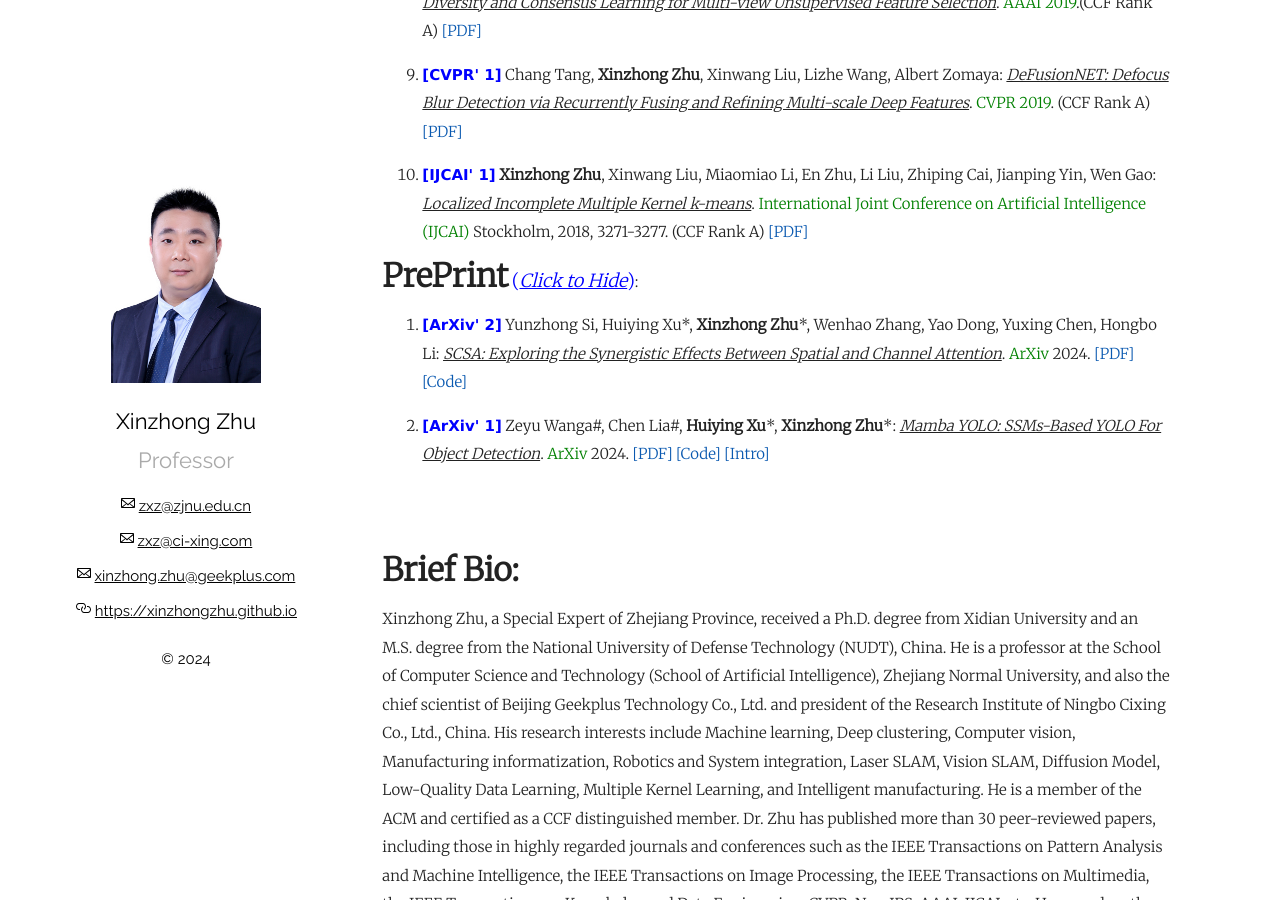
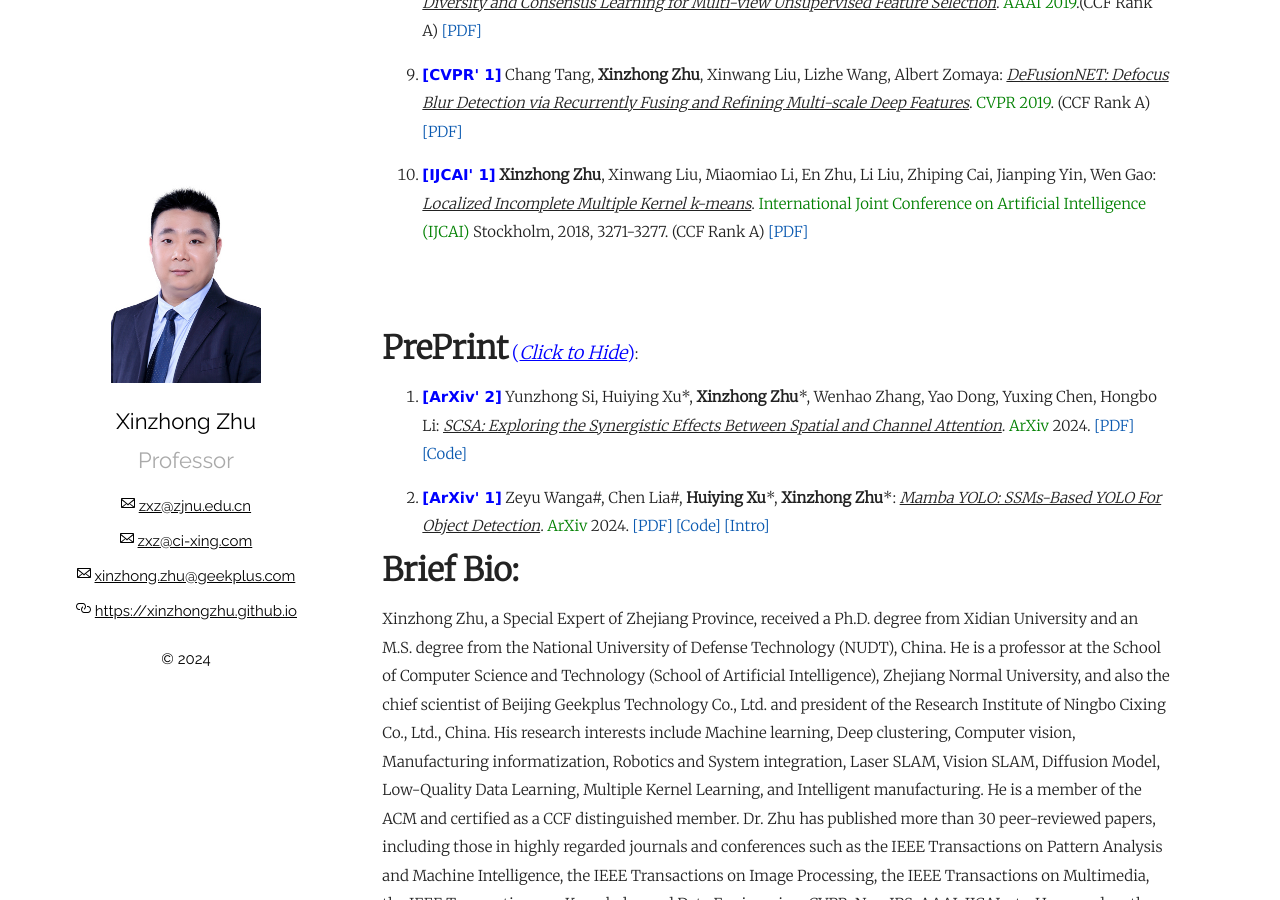
Before and after one commit to xinzhongzhu/xinzhongzhu.github.io, a Jekyll site: the page built from index.md, in a window 1280 px wide and 900 px high, scrolled down 4828 px. Built offline with Jekyll 4.4.1, drawn with Linux system fonts in a browser that asks for light colours.

Commit message:
Update index.md

```diff
--- a/index.md
+++ b/index.md
@@ -141,6 +141,9 @@ Please drop me a message by email: <u>zxz@zjnu.edu.cn</u> or <u>zxz@ci-xing.com<
 </details>
 
 
+<br />
+<br />
+
 <details open>
   <summary><font size="6"><b>PrePrint</b></font> <font size="4" color="blue">(<i><u>Click to Hide</u></i>)</font>:</summary>
   <p>
@@ -155,8 +158,6 @@ Please drop me a message by email: <u>zxz@zjnu.edu.cn</u> or <u>zxz@ci-xing.com<
   </p>
 </details>
 
-<br />
-<br />
 
 <font size="6"><b>Brief Bio:</b></font>
 
```
